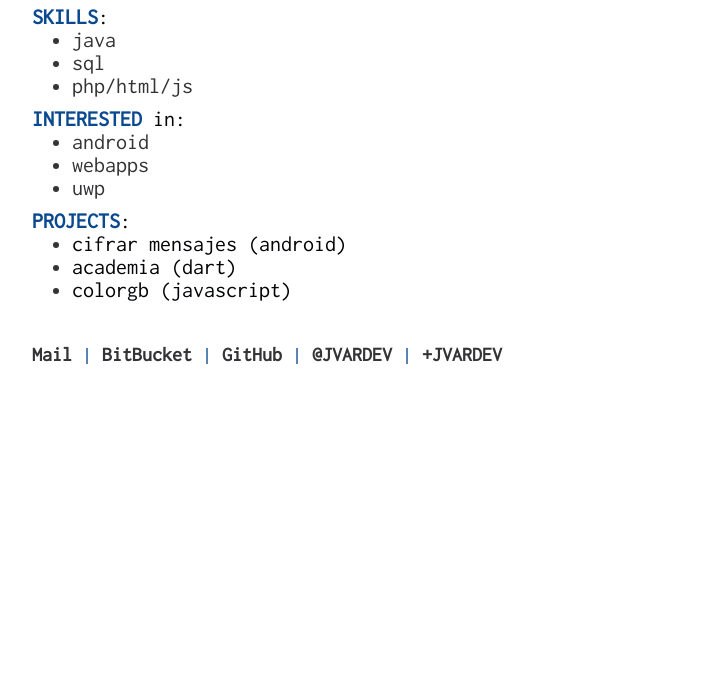
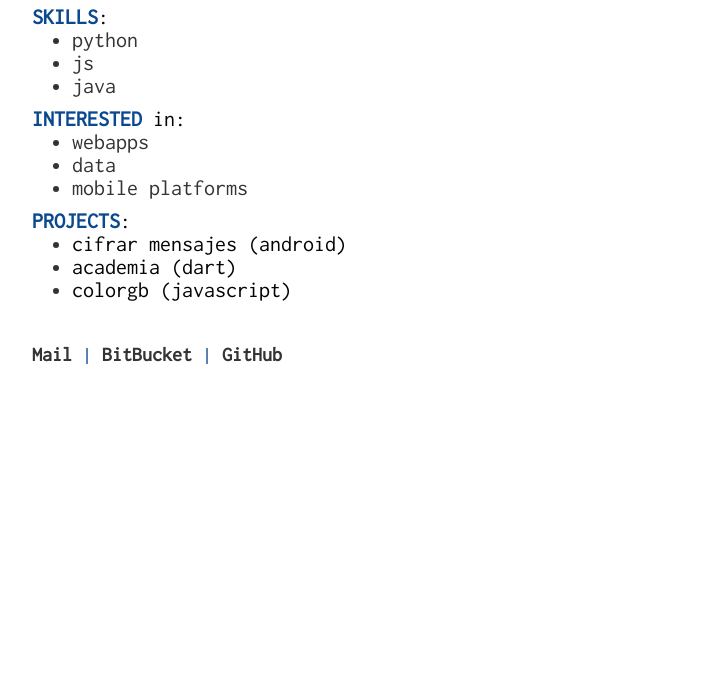
Before and after one commit to jvardev/jvardev.github.io, a plain HTML site: page index.html in a window 1280 px wide. Shown: the part 112-800 px from the top of the page, without its empty margins (88-791 px from the left). Drawn offline with Linux system fonts and the light colour scheme.

Commit message:
Update: - 2019

```diff
--- a/index.html
+++ b/index.html
@@ -25,23 +25,23 @@
 
 
 
-     <span id="key_desarrollador"></span>Android and Web Developer.
+     <span id="key_desarrollador"></span>Splunker and Web Developer.
    </p>
 
    <div id="div_encolumnado">
      <p id="p_experiencia"><span id="key_experiencia">Skills</span>: </p>
        <ul>
-         <li>JAVA</li>
-         <li>SQL</li>
-         <li>PHP/HTML/JS</li>
+         <li>Python</li>
+         <li>JS</li>
+         <li>Java</li>
        </ul>
 
      <p id="p_interesado"><span id="key_interesado">
        Interested </span>in:</p>
        <ul>
-        <li>Android</li>
-        <li>WebApps</li>
-        <li>UWP</li>
+          <li>WebApps</li>
+          <li>Data</li>
+          <li>Mobile platforms</li>
       </ul>
 
             <p id="p_projects"><span id="key_projects">
@@ -60,13 +60,11 @@
        <a href="mailto:jvar.apps@gmail.com"> Mail</a>
       | <a href="https://bitbucket.org/jvardev">BitBucket</a>
       | <a href="https://github.com/jvardev">GitHub</a>
-      | <a href="https://www.twitter.com/jvardev">@JVARDEV</a>
-      | <a href="https://plus.google.com/u/2/115450491560784660637">+JVARDEV</a>
     </p>
   </div>
 </div>
 <div class="auto" id=div_footer>
-  <div class="auto" id="div_footer_content"><p id="p_footer">by Juan Varela @ 2016</p></div>
+  <div class="auto" id="div_footer_content"><p id="p_footer">by Juan Varela @ 2019</p></div>
 </div>
 </body>
 </html>
```
